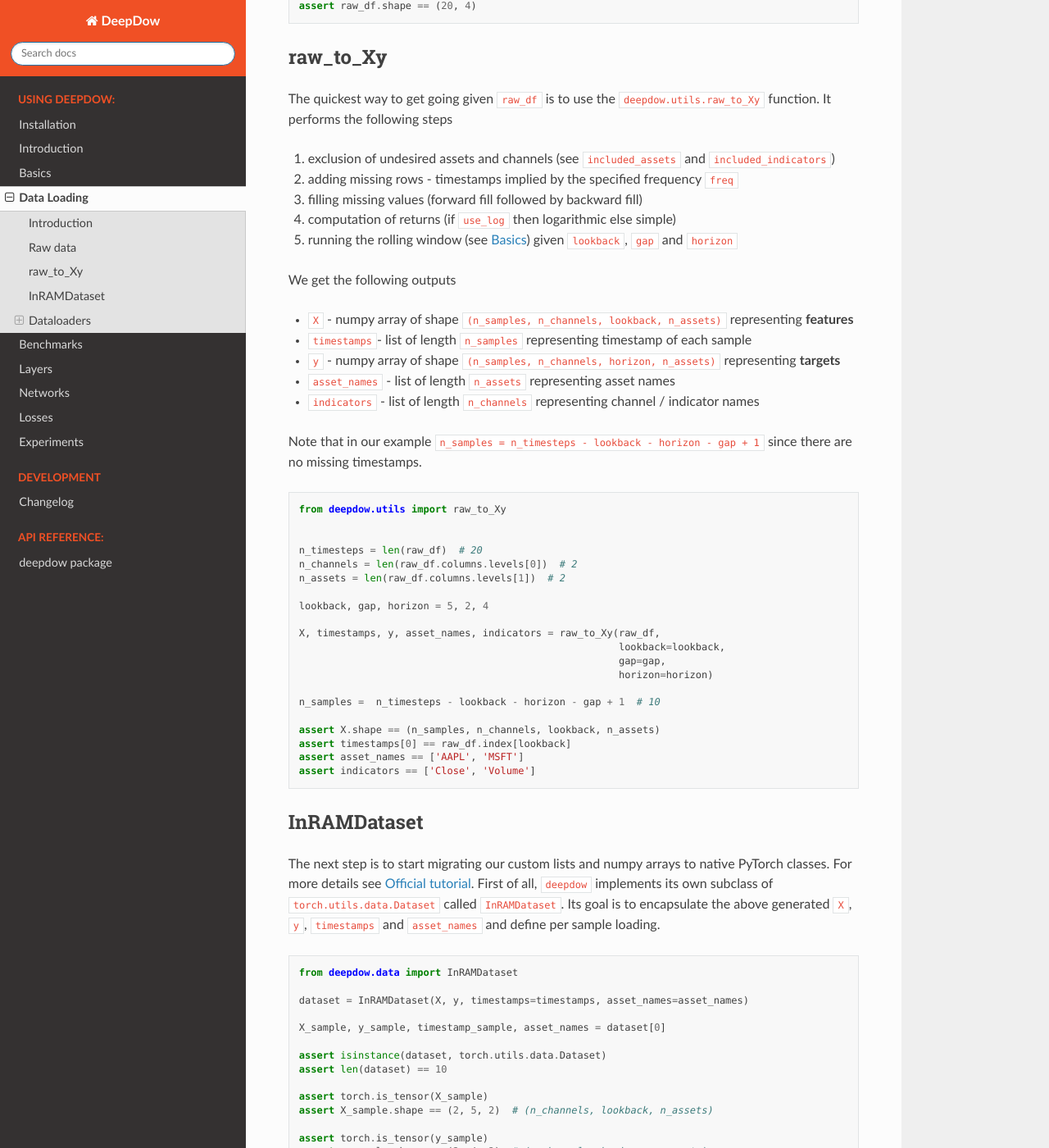
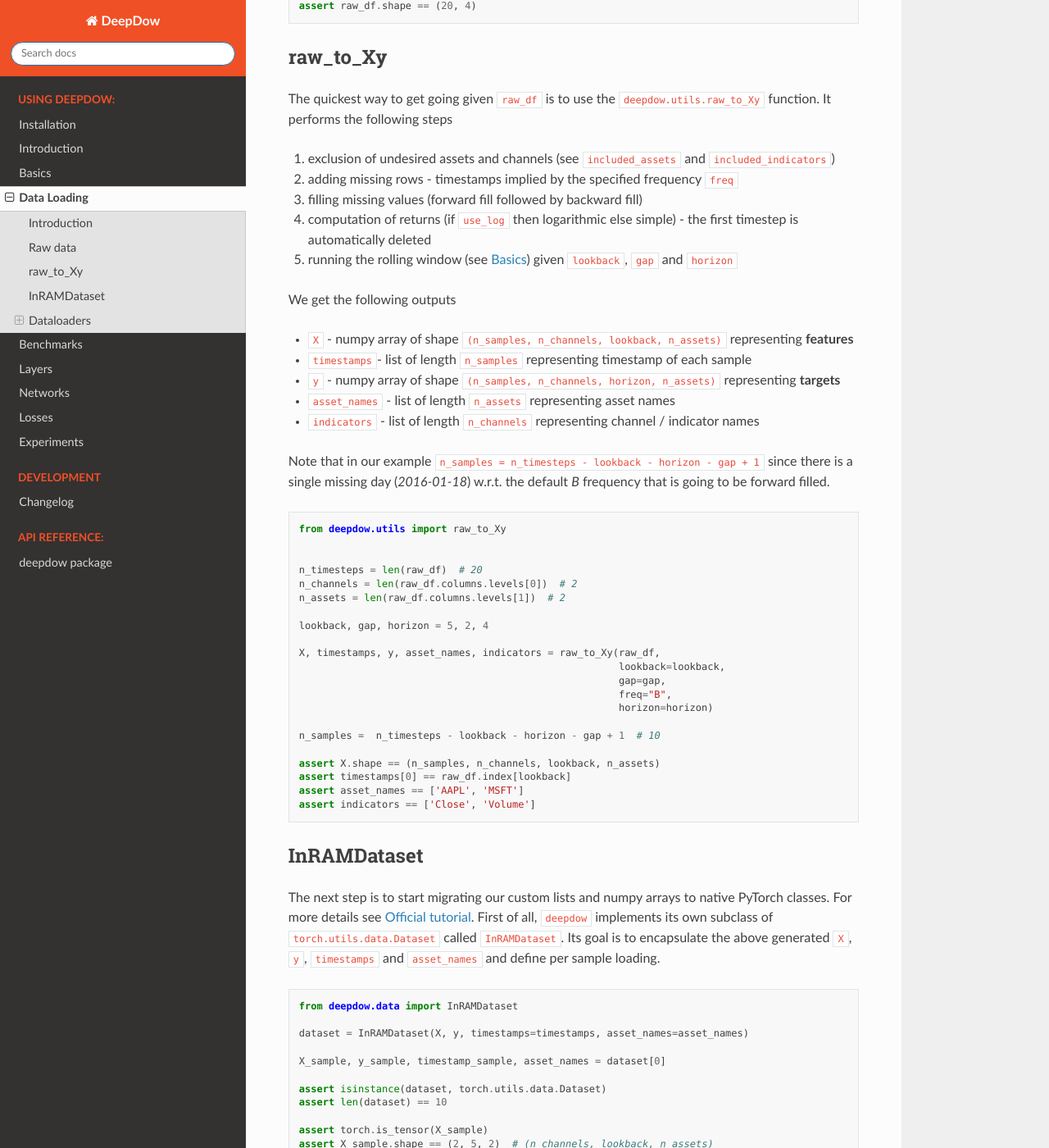
Before and after one commit to jankrepl/deepdow, a Sphinx documentation site: the page built from docs/source/data_loading.rst, in a window 1280 px wide and 1400 px high, scrolled down 1752 px. Shown: the whole window at 82% size. Built offline with Sphinx 7.4.7 and the Read the Docs theme 2.0.0, drawn with Linux system fonts in a browser that asks for light colours; pages that are not in the unit, such as notebooks, are missing from menus.

Commit message:
Make docs more clear

```diff
--- a/docs/source/data_loading.rst
+++ b/docs/source/data_loading.rst
@@ -188,7 +188,7 @@ It performs the following steps
 1. exclusion of undesired assets and channels (see :code:`included_assets` and :code:`included_indicators`)
 2. adding missing rows - timestamps implied by the specified frequency :code:`freq`
 3. filling missing values (forward fill followed by backward fill)
-4. computation of returns (if :code:`use_log` then logarithmic else simple)
+4. computation of returns (if :code:`use_log` then logarithmic else simple) - the first timestep is automatically deleted
 5. running the rolling window (see :ref:`basics`) given :code:`lookback`, :code:`gap` and :code:`horizon`
 
 We get the following outputs
@@ -199,9 +199,8 @@ We get the following outputs
 - :code:`asset_names` - list of length :code:`n_assets` representing asset names
 - :code:`indicators` - list of length :code:`n_channels` representing channel / indicator names
 
-Note that in our example :code:`n_samples = n_timesteps - lookback - horizon - gap + 1` since there are no missing
-timestamps.
-
+Note that in our example :code:`n_samples = n_timesteps - lookback - horizon - gap + 1` since there is a single
+missing day (`2016-01-18`) w.r.t. the default `B` frequency that is going to be forward filled.
 
 .. testcode::
 
@@ -217,6 +216,7 @@ timestamps.
     X, timestamps, y, asset_names, indicators = raw_to_Xy(raw_df,
                                                           lookback=lookback,
                                                           gap=gap,
+                                                          freq="B",
                                                           horizon=horizon)
 
     n_samples =  n_timesteps - lookback - horizon - gap + 1  # 10
```
